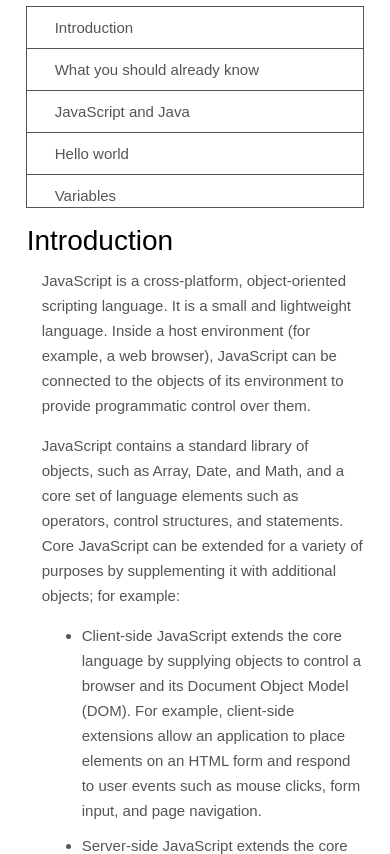
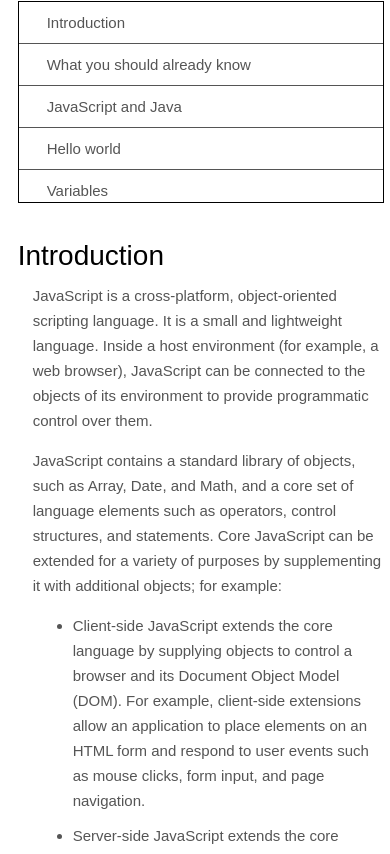
Before and after one commit to DarrickFauvel/fcc-tech-doc, a plain HTML site: page index.html in a window 390 px wide. Shown: the part 59-913 px from the top of the page. Drawn offline with Linux system fonts and the light colour scheme.

Commit message:
Fixed responsive style

```diff
--- a/index.html
+++ b/index.html
@@ -12,12 +12,11 @@
 <body>
   <script src="https://cdn.freecodecamp.org/testable-projects-fcc/v1/bundle.js"></script>
 
-  <header>
-    <h1 class="header__title">JS Documentation</h1>
-  </header>
   <div class="flex-container">
-    <nav class="nav" id="navbar">
-      <header></header>
+    <nav class="nav fixed-top" id="navbar">
+      <header>
+        <h1 class="header__title">JS Documentation</h1>
+      </header>
       <ul class="nav__list">
         <li><a class="nav-link" href="#Introduction">Introduction</a></li>
         <li><a class="nav-link" href="#What_you_should_already_know">What you should already know</a> </li>
--- a/style.css
+++ b/style.css
@@ -6,8 +6,14 @@
 	--text-primary: #555;
 	--title-primary: #000;
 	--link-primary: #555;
+    --link-secondary: #000;
 	--background-primary: #fff;
 	--background-secondary: #f7f7f7;
+    --background-tertiary: #efefef;
+}
+html {
+    position: absolute;
+    top: -10px;
 }
 
 body {
@@ -28,22 +34,22 @@ h1 {
 
 .flex-container {
   display: flex;
-  flex-direction: row;
-}
-
-.nav {
-	height: 100%;
-  width: 28rem;
-  position: fixed;
-	border: 1px solid var(--link-primary);
+  flex-direction: column;
+  justify-content: flex-start;
+  width: 95%;
+  margin: auto;
 }
 
 .nav__list {
-	list-style-type: none;
-	margin: 0;
+    height: 20rem;
+    overflow: scroll;
+	margin: 0 0 4rem 0;
 	padding: 0;
+    border: 1px solid black;
 }
-
+.nav__list li {
+    list-style: none;
+}
 .nav__list a {
 	display: block;
 	text-decoration: none;
@@ -51,12 +57,14 @@ h1 {
 	border-bottom: 1px solid var(--link-primary);
 	padding: .8rem 2.8rem;
 }
+.nav__list a:hover {
+    color: var(--link-secondary);
+    background-color: var(--background-tertiary);
+}
 
 .main {
-  margin-left: 31rem;
-	padding: 2rem 1.5rem 12rem 1.5rem;
+    margin: 0 0 10rem 0;
 }
-
 section header {
 	font-size: 2.8rem;
 	color: var(--title-primary);
@@ -65,7 +73,6 @@ section header {
 article {
 	padding: 0 0 0 1.5rem;
 }
-
 article code {
 	display: block;
 	background-color: var(--background-secondary);
@@ -74,29 +81,39 @@ article code {
 	padding: 1.5rem 1rem;
 	border-radius: 5px;
 }
-
 article li {
 	padding-bottom: 1rem;
 }
 
-@media screen
-  and (max-width: 500px) {
+@media (min-width: 815px) {
     .flex-container {
-      flex-direction: column;
+      flex-direction: row;
+      width: 100%;
     }
 
     .nav {
-      align-self: center;
-      position: relative;
-      height: 20rem;
-      width: 90%;
-      overflow: scroll;
+      height: 100%;
+      width: auto;
+      border-right: 2px solid var(--link-primary);
+    }
+    .fixed-top {
+        position: fixed;
+    }
+    .nav__list {
+        height: auto;
+        width: 300px;
+        overflow: auto;
+        margin: 0 0 4rem 0;
+        padding: 0;
+        border-right: none;
+    }
+    .nav__list li:last-child a {
+        border-bottom: none;
     }
 
     .main {
-      align-self: center;
-      width: 90%;
-      /* padding: 2rem 0 12rem 1.5rem; */
-      margin: 0;
+      width: auto;
+      padding: 0;
+      margin: 2rem 2rem 0 33rem;
     }
 }
```
